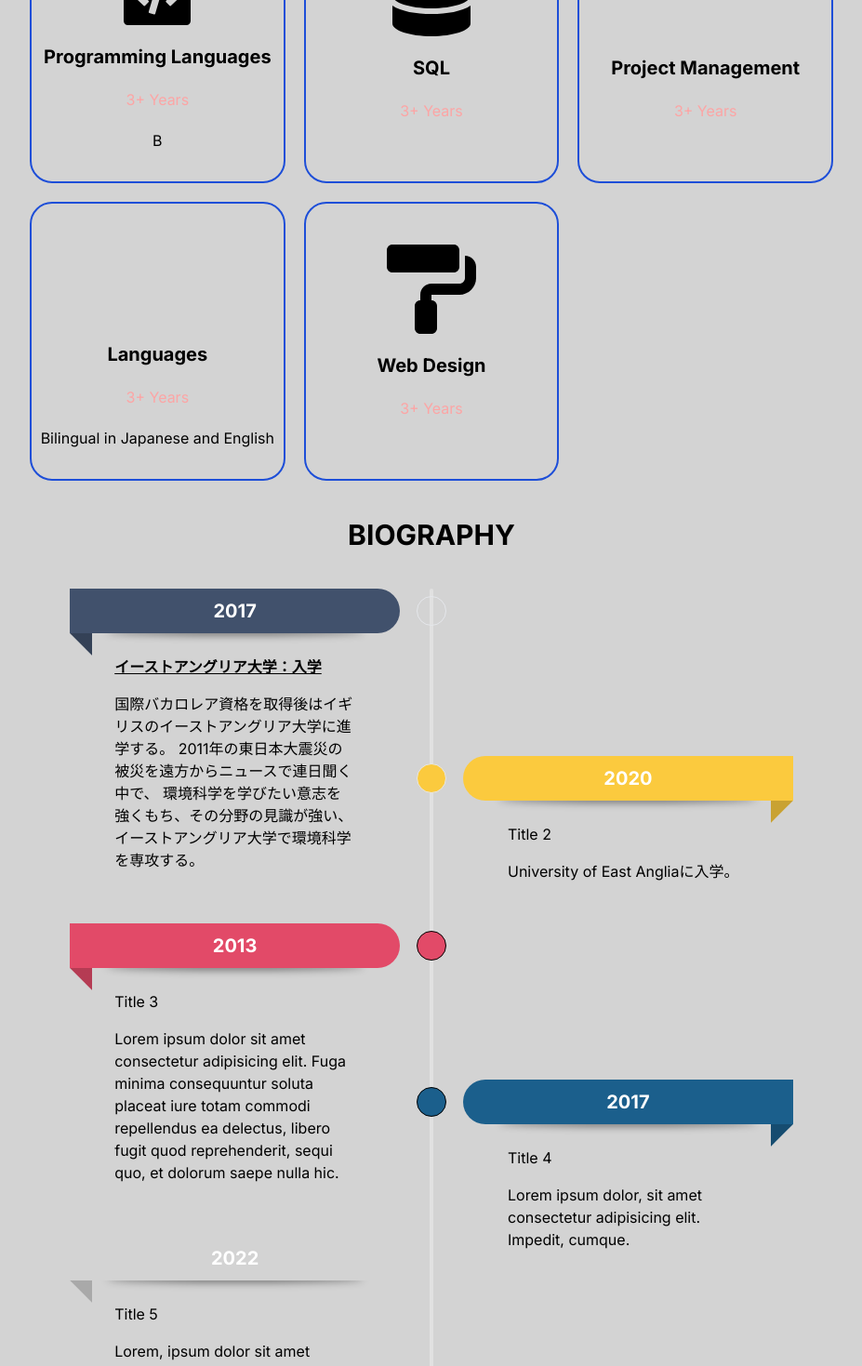
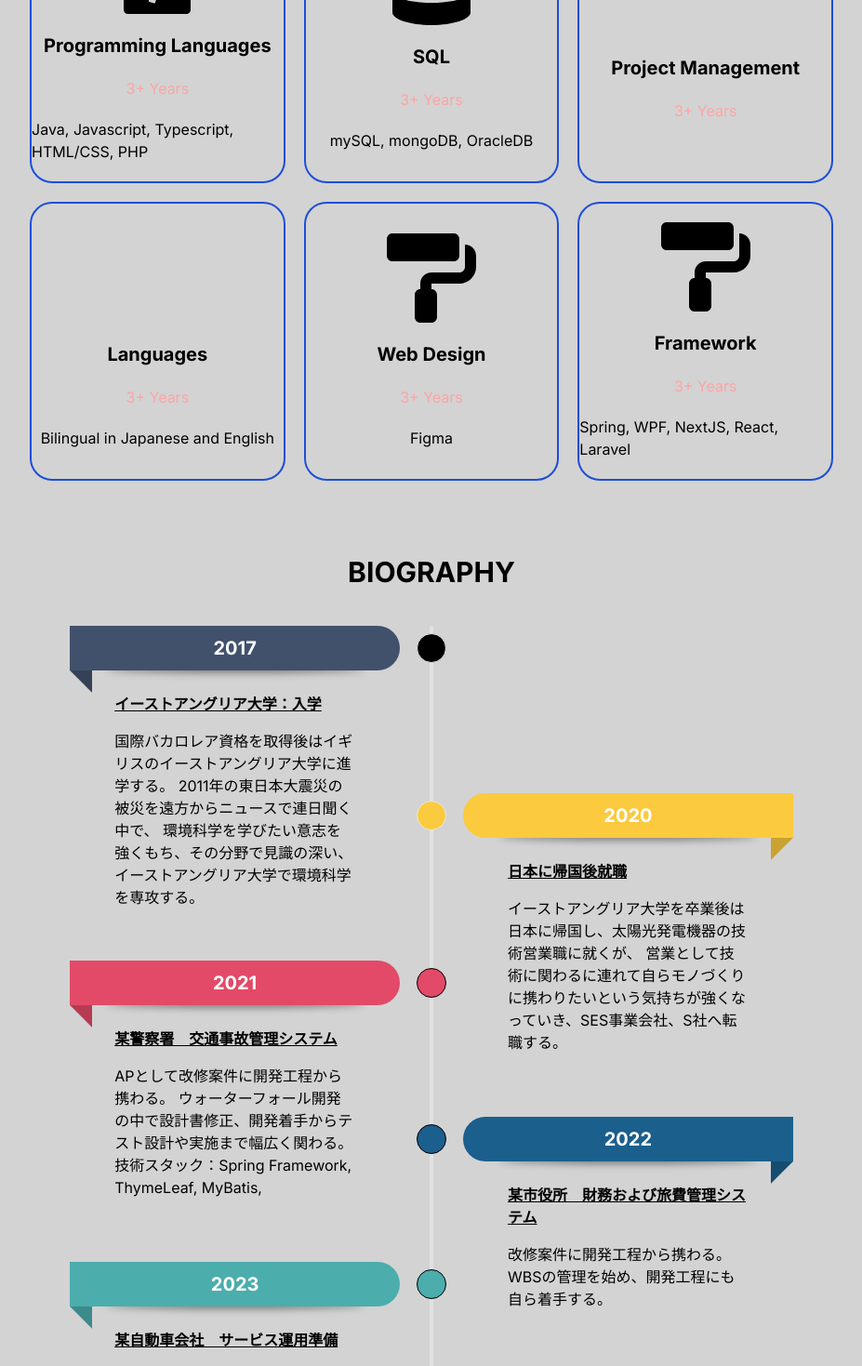
Before and after one commit to Antenna00/myBlog, a Next.js app: page /about in a window 1280 px wide. Shown: the part 700-2169 px from the top of the page at 93% size, without its empty margins (176-1103 px from the left). Built offline with nearby package versions, Linux system fonts and the light colour scheme; some icons are missing.

Commit message:
+biography contents&styles

```diff
--- a/app/about/page.tsx
+++ b/app/about/page.tsx
@@ -10,13 +10,13 @@ const skillData = [
     name: "Programming Languages",
     experience: "3+ Years",
     icon: <FaFileCode size="6em" />,
-    descriptions: "B",
+    descriptions: "Java, Javascript, Typescript, HTML/CSS, PHP",
   },
   {
     name: "SQL",
     experience: "3+ Years",
     icon: <FaDatabase size="6em" />, //TODO JSX ELEMENT or ICON iamges
-    descriptions: "",
+    descriptions: "mySQL, mongoDB, OracleDB",
   },
   {
     name: "Project Management",
@@ -34,7 +34,13 @@ const skillData = [
     name: "Web Design",
     experience: "3+ Years",
     icon: <FaPaintRoller size="6em" />, //TODO JSX ELEMENT or ICON iamges
-    descriptions: "",
+    descriptions: "Figma",
+  },
+  {
+    name: "Framework",
+    experience: "3+ Years",
+    icon: <FaPaintRoller size="6em" />, //TODO JSX ELEMENT or ICON iamges
+    descriptions: "Spring, WPF, NextJS, React, Laravel",
   },
 ];
 
@@ -120,53 +126,57 @@ function Page() {
         </div>
       </div>
 
-      <h1 className="text-3xl font-bold text-center">BIOGRAPHY</h1>
+      <h1 className="text-3xl font-bold text-center mt-10">BIOGRAPHY</h1>
 
       <div className="timeline">
         <ul className="">
           <li className="">
-            <div className="date after:border-[0.3px] bg-[color:#41516C] before:bg-[color:#41516C] after:bg-[color:#41516C">
+            <div className="date after:border-[0.3px] bg-[color:#41516C] before:bg-[color:#41516C] after:bg-[color:black]">
               2017
             </div>
-            <div className="title underline font-bold">イーストアングリア大学：入学</div>
+            <div className="title underline font-bold">
+              イーストアングリア大学：入学
+            </div>
             <div className="descr">
               国際バカロレア資格を取得後はイギリスのイーストアングリア大学に進学する。
               2011年の東日本大震災の被災を遠方からニュースで連日聞く中で、
-              環境科学を学びたい意志を強くもち、その分野の見識が強い、イーストアングリア大学で環境科学を専攻する。
+              環境科学を学びたい意志を強くもち、その分野で見識の深い、イーストアングリア大学で環境科学を専攻する。
             </div>
           </li>
           <li className="">
             <div className="date after:border-[0.3px] bg-[color:#FBCA3E] before:bg-[color:#FBCA3E] after:bg-[color:#FBCA3E]">
               2020
             </div>
-            <div className="title">Title 2</div>
-            <div className="descr">University of East Angliaに入学。</div>
+            <div className="title underline font-bold">日本に帰国後就職</div>
+            <div className="descr">
+              イーストアングリア大学を卒業後は日本に帰国し、太陽光発電機器の技術営業職に就くが、
+              営業として技術に関わるに連れて自らモノづくりに携わりたいという気持ちが強くなっていき、SES事業会社、S社へ転職する。
+            </div>
           </li>
           <li className="">
             <div className="date after:border-[0.3px] after:border-black bg-[color:#E24A68] before:bg-[color:#E24A68] after:bg-[color:#E24A68]">
-              2013
+              2021
             </div>
-            <div className="title">Title 3</div>
+            <div className="title underline font-bold">某警察署　交通事故管理システム</div>
             <div className="descr">
-              Lorem ipsum dolor sit amet consectetur adipisicing elit. Fuga
-              minima consequuntur soluta placeat iure totam commodi repellendus
-              ea delectus, libero fugit quod reprehenderit, sequi quo, et
-              dolorum saepe nulla hic.
+              APとして改修案件に開発工程から携わる。
+              ウォーターフォール開発の中で設計書修正、開発着手からテスト設計や実施まで幅広く関わる。
+              技術スタック：Spring Framework, ThymeLeaf, MyBatis,
             </div>
           </li>
           <li className=" ">
             <div className="date after:border-[0.3px] after:border-black bg-[color:#1B5F8C] before:bg-[color:#1B5F8C] after:bg-[color:#1B5F8C]">
-              2017
+              2022
             </div>
-            <div className="title">Title 4</div>
+            <div className="title underline font-bold">某市役所　財務および旅費管理システム</div>
             <div className="descr">
-              Lorem ipsum dolor, sit amet consectetur adipisicing elit. Impedit,
-              cumque.
+              改修案件に開発工程から携わる。
+              WBSの管理を始め、開発工程にも自ら着手する。
             </div>
           </li>
-          <li className="--accent-color:#4CADAD">
-            <div className="date">2022</div>
-            <div className="title">Title 5</div>
+          <li className="">
+            <div className="date after:border-[0.3px] after:border-black bg-[color:#4CADAD] before:bg-[color:#4CADAD] after:bg-[color:#4CADAD]">2023</div>
+            <div className="title underline font-bold">某自動車会社　サービス運用準備</div>
             <div className="descr">
               Lorem, ipsum dolor sit amet consectetur adipisicing elit. Odit,
               non.
```
